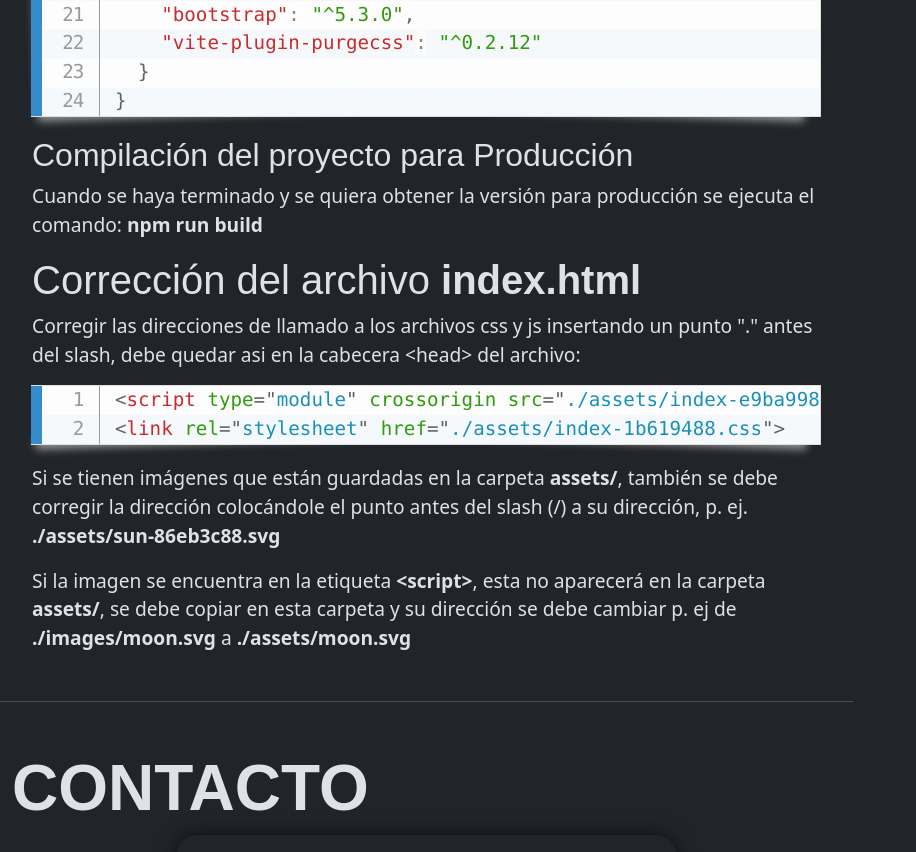
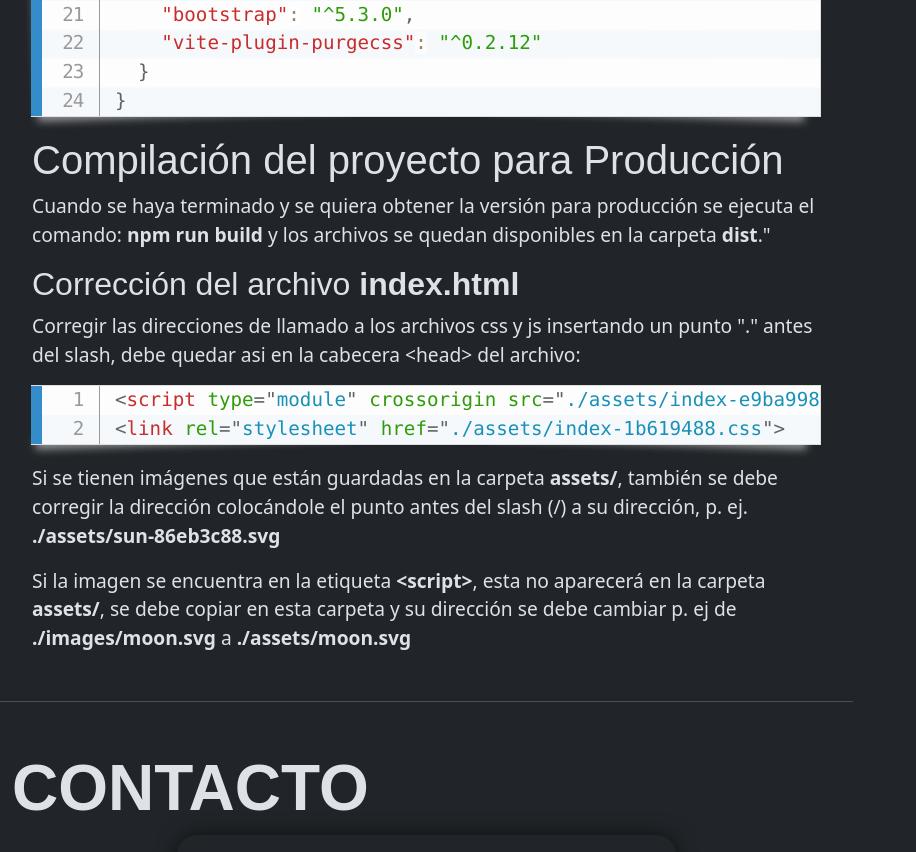
Before and after one commit to eduardoherreraf/Plantilla_BT5, a website built with Vite: page src/index.html in a window 1280 px wide. Shown: the part 9489-10341 px from the top of the page, without its empty margins (0-916 px from the left). Built offline with nearby package versions, Linux system fonts and the light colour scheme; a web font is replaced by a local one.

Commit message:
Update index.html
add "y los archivos se tienen disponibles en la carpeta <b>dist</b>."

```diff
--- a/src/index.html
+++ b/src/index.html
@@ -861,12 +861,12 @@
                           }
                         }
                     </code></pre>
-                    <h5>Compilación del proyecto para Producción</h5>
+                    <h4>Compilación del proyecto para Producción</h4>
                     <p>
                       Cuando se haya terminado y se quiera obtener la versión para producción se ejecuta el
-                      comando: <b>npm run build</b>
+                      comando: <b>npm run build</b> y los archivos se quedan disponibles en la carpeta <b>dist</b>."
                     </p>
-                    <h4>Corrección del archivo <b>index.html</b></h4>
+                    <h5>Corrección del archivo <b>index.html</b></h5>
                     <p>
                       Corregir las direcciones de llamado a los archivos css y js insertando un punto "."
                       antes del slash, debe quedar asi en la cabecera &lt;head&gt; del archivo:
```
